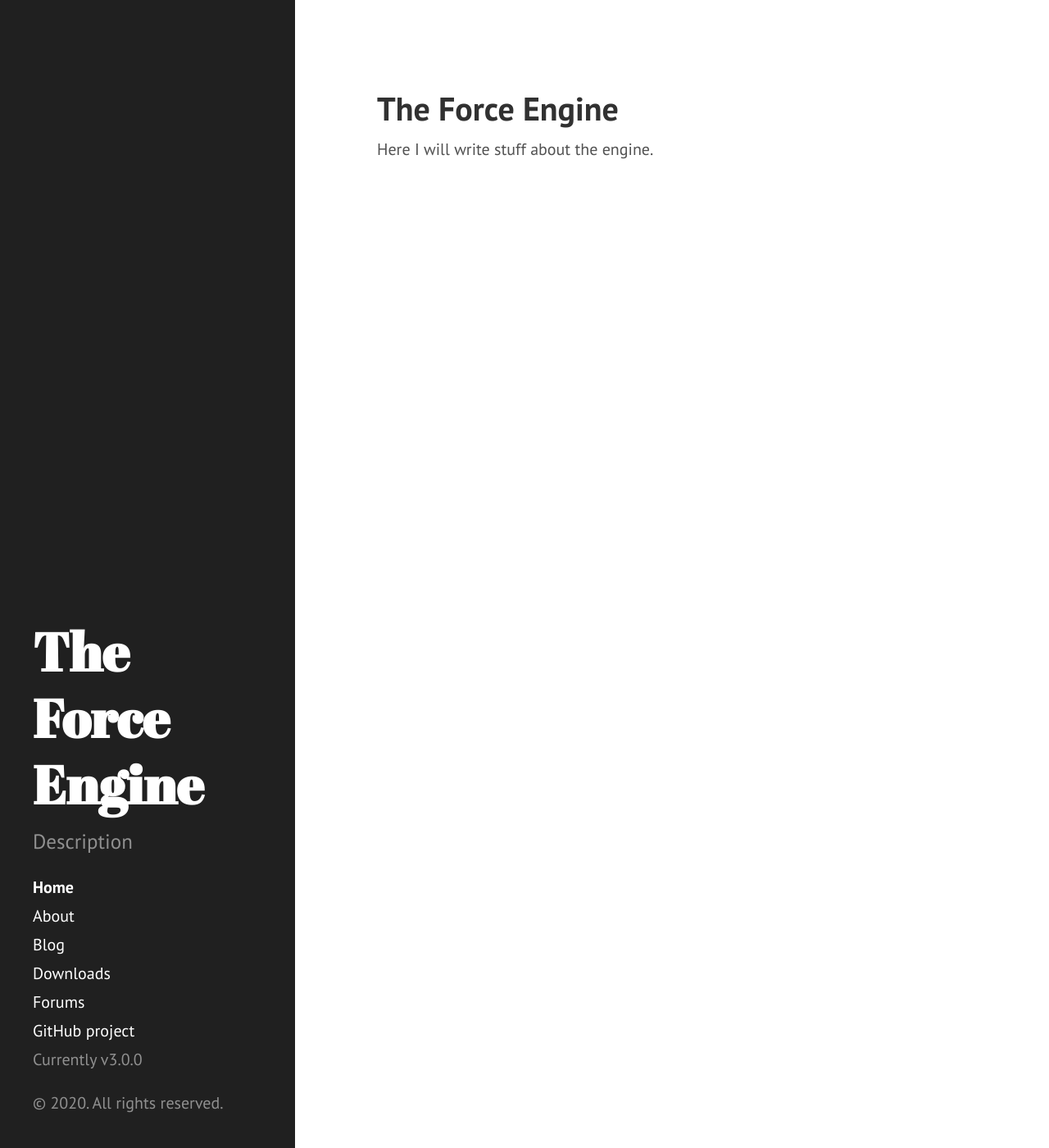
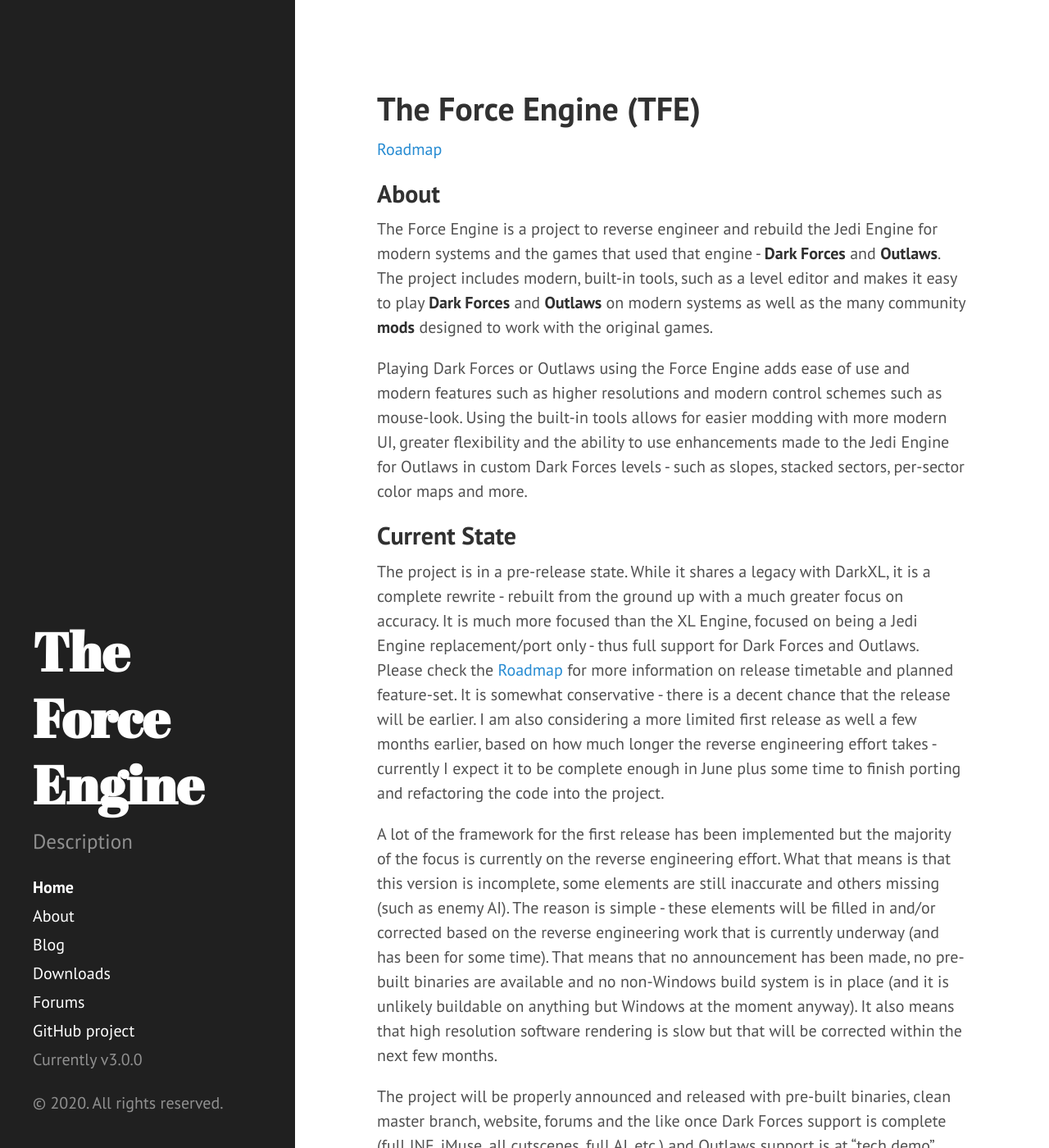
Before and after one commit to TheForceEngine/TheForceEngine.github.io, a Jekyll site: the page built from index.md, in a window 1280 px wide and 1400 px high. Shown: the whole window at 82% size. Built offline with Jekyll 4.4.1, drawn with Linux system fonts in a browser that asks for light colours; some of the changed text lies outside the part shown.

Commit message:
Update index.md

```diff
--- a/index.md
+++ b/index.md
@@ -3,5 +3,40 @@
 title: Home
 ---
 
-# The Force Engine
-Here I will write stuff about the engine.
+# The Force Engine (TFE)
+[Roadmap](Roadmap.md)
+
+## About
+The Force Engine is a project to reverse engineer and rebuild the Jedi Engine for modern systems and the games that used that engine - **Dark Forces** and **Outlaws**. The project includes modern, built-in tools, such as a level editor and makes it easy to play **Dark Forces** and **Outlaws** on modern systems as well as the many community **mods** designed to work with the original games.
+
+Playing Dark Forces or Outlaws using the Force Engine adds ease of use and modern features such as higher resolutions and modern control schemes such as mouse-look. Using the built-in tools allows for easier modding with more modern UI, greater flexibility and the ability to use enhancements made to the Jedi Engine for Outlaws in custom Dark Forces levels - such as slopes, stacked sectors, per-sector color maps and more.
+
+## Current State
+The project is in a pre-release state. While it shares a legacy with DarkXL, it is a complete rewrite - rebuilt from the ground up with a much greater focus on accuracy. It is much more focused than the XL Engine, focused on being a Jedi Engine replacement/port only - thus full support for Dark Forces and Outlaws. Please check the [Roadmap](Roadmap.md) for more information on release timetable and planned feature-set. It is somewhat conservative - there is a decent chance that the release will be earlier. I am also considering a more limited first release as well a few months earlier, based on how much longer the reverse engineering effort takes - currently I expect it to be complete enough in June plus some time to finish porting and refactoring the code into the project.
+
+A lot of the framework for the first release has been implemented but the majority of the focus is currently on the reverse engineering effort. What that means is that this version is incomplete, some elements are still inaccurate and others missing (such as enemy AI).
+The reason is simple - these elements will be filled in and/or corrected based on the reverse engineering work that is currently underway (and has been for some time). That means that no announcement has been made, no pre-built binaries are available and no non-Windows build system is in place (and it is unlikely buildable on anything but Windows at the moment anyway). It also means that high resolution software rendering is slow but that will be corrected within the next few months.
+
+The project will be properly announced and released with pre-built binaries, clean master branch, website, forums and the like once Dark Forces support is complete (full INF, iMuse, all cutscenes, full AI, etc.) and Outlaws support is at "tech demo" status - mainly so that the new Jedi Engine features are in-place even if Outlaws gameplay code is not yet ready. Note that pull requests are very unlikely to be accepted until release because __*the code and even structure will change drastically*__ as the reverse-engineered code is ported from Dark Forces and Outlaws and refactored.
+
+This section will be updated near release and contain a better description of the how & whys of this project.
+
+## Minimum Requirements
+Note that older OS versions might work (such as Vista) but at least Windows 7 is highly recommended. Software rendering still relies on OpenGL to accelerate blitting. Generally a 2010 or later PC is recommended, though machines as old as 2009 or even 2006, depending on OS, may work but will likely not perform well unless running at a modest resolution. Note that some older GPUs may perform poorly with hardware rendering due to driver issues or poor support for required features (such as older integrated Intel chipsets) - in these cases software rendering should be used.
+* Recommended 2010 era PC or newer
+* Recommeded 2+ GB RAM
+* Windows 7 (2009) / Linux (Version Info TBD)
+* 32 bit or 64 bit
+* CPU with SSE2 support (any desktop/laptop CPU released after 2004)
+* OpenGL 2.1 for Software Rendering (2006 era GPU)
+* OpenGL 3.3 for Hardware Rendering (2010 era GPU)
+
+## Features
+The project is focused on accuracy - by using reverse engineering techniques to reconstruct the original code and algorithms - the Force Engine is designed to be extremely accurate, a complete replacement for the original executables. The engine supports three feature templates to make it easier to tune the experience:
+* **Classic** - `a recreation of the original software renderer, controls and gameplay - providing the original experience as close as possible while still properly supporting modern systems.`
+* **Retro** - `close to the original experience while being enhanced with modern controls and high resolution rendering.`
+* **Modern** - `modern enhancements such as proper perspective rendering, enhanced texture filtering, mipmapping, widescreen and more.`
+
+From these general templates, settings can be fine tuned. One example is "Classic" settings with higher resolutions or mouse look. Or using the perspective renderer but sticking to 320x200. Both the "Classic" and Perspective renderers support pure software rendering and gpu based rendering, though some features - such as enhanced texture filtering - are only available using gpu rendering.
+
+Additional control methods will be supported, such as gamepads with the ability to freely rebind keys and buttons at any time.
```
